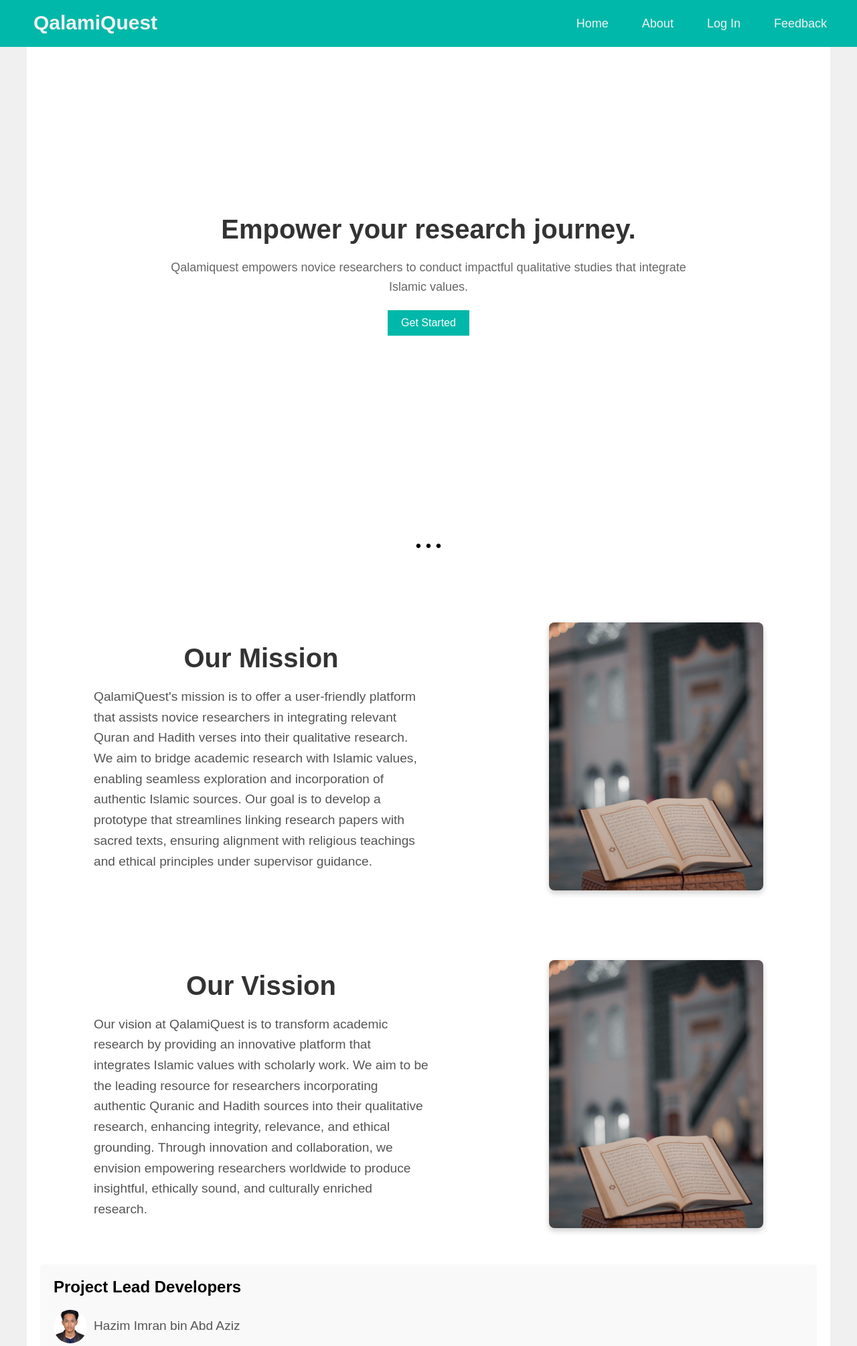
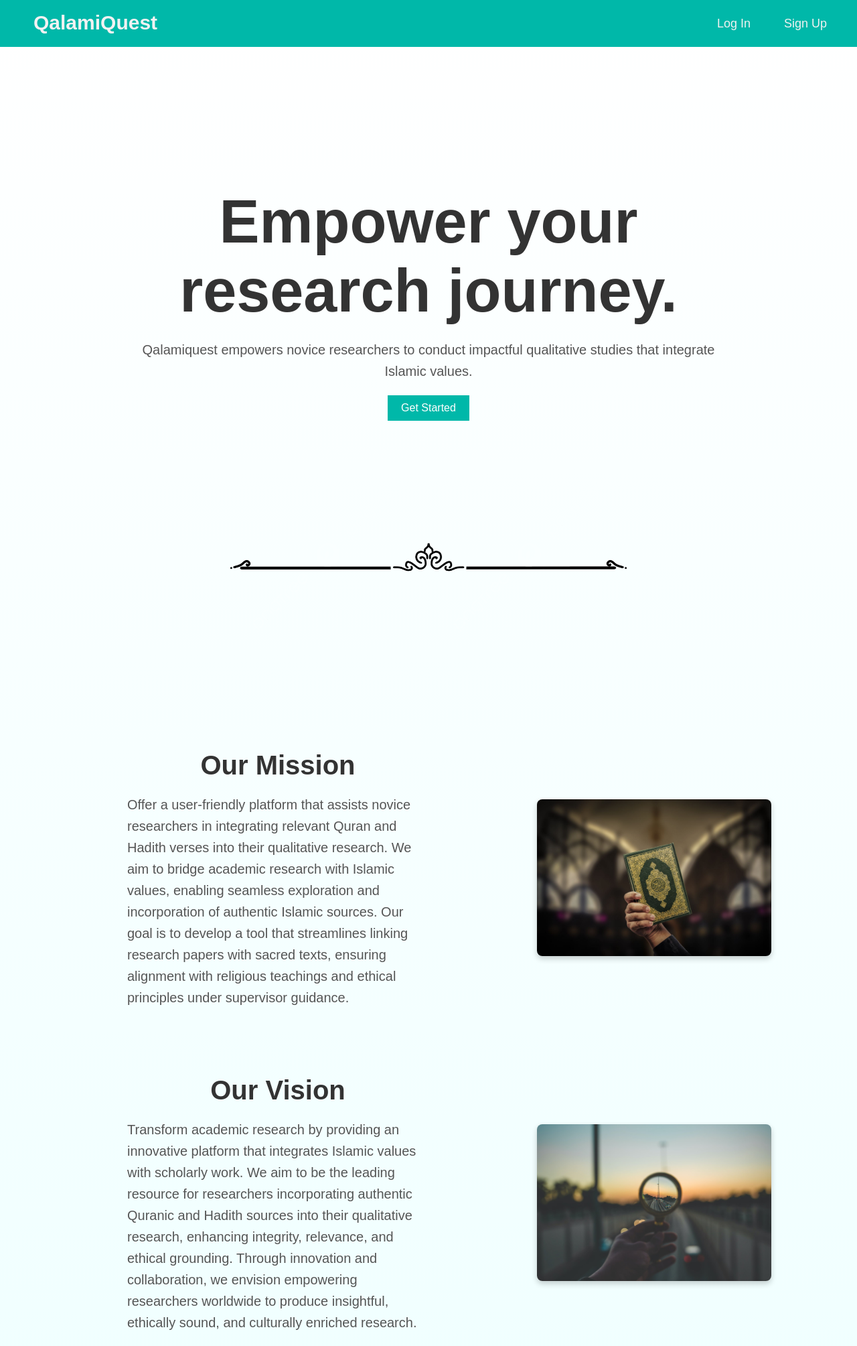
Before and after one commit to harraznasrullah/qalamiquest, a PHP site: page / in a window 1280 px wide. Shown: the top 2009 px of the page at 67% size. Run offline with PHP 8.4, Linux system fonts and the light colour scheme.

Commit message:
tacap baru

```diff
--- a/index.html
+++ b/index.html
@@ -1,14 +1,13 @@
 <!DOCTYPE html>
 <html lang="en">
-
 
 <head>
     <meta charset="UTF-8">
     <meta name="viewport" content="width=device-width, initial-scale=1.0">
     <title>Qalamiquest</title>
     <link rel="stylesheet" href="styles.css">
+
 </head>
-
 
 <body>
     <nav>
@@ -18,17 +17,15 @@
             <input type="radio" name="slider" id="close-btn">
             <ul class="nav-links">
                 <label for="close-btn" class="btn close-btn"><i class="fas fa-times"></i></label>
-            <li><a href="#">Home</a></li>
-            <li><a href="#">About</a></li>
                 <li><a href="#">Log In</a></li>
-            <li><a href="#">Feedback</a></li>
+                <li><a href="#">Sign Up</a></li>
             </ul>
             <label for="menu-btn" class="btn menu-btn"><i class="fas fa-bars"></i></label>
         </div>
     </nav>
 
     <div class="big-container">
-        <div class = "small-container">
+        <div class="small-container">
             <section class="hero">
                 <h1>Empower your research journey.</h1>
                 <p>Qalamiquest empowers novice researchers to conduct impactful qualitative studies that integrate Islamic values.</p>
@@ -36,35 +33,37 @@
             </section>
         </div>
 
-        <div class="divider">• • •</div>
+        <div class="divider">
+            <img src="divider.png" alt="Divider" />
+        </div>
 
-        <!--Mission-->
-        <div class = "small-container">
+        <!-- Mission -->
+        <div class="small-container">
             <div class="section">
                 <div class="text">
                     <h1>Our Mission</h1>
-                    <p>QalamiQuest's mission is to offer a user-friendly platform that assists novice researchers in integrating relevant Quran and Hadith verses into their qualitative research. We aim to bridge academic research with Islamic values, enabling seamless exploration and incorporation of authentic Islamic sources. Our goal is to develop a prototype that streamlines linking research papers with sacred texts, ensuring alignment with religious teachings and ethical principles under supervisor guidance.</p>
+                    <p>Offer a user-friendly platform that assists novice researchers in integrating relevant Quran and Hadith verses into their qualitative research. We aim to bridge academic research with Islamic values, enabling seamless exploration and incorporation of authentic Islamic sources. Our goal is to develop a tool that streamlines linking research papers with sacred texts, ensuring alignment with religious teachings and ethical principles under supervisor guidance.</p>
                 </div>
                 <div class="image">
-                    <img src="quran.jpg" alt="Mission Image">
+                    <img src="kitab.jpg" alt="Mission Image">
                 </div>
             </div>
         </div>
 
-            <!--Vision-->
-        <div class = "small-container">
+        <!-- Vision -->
+        <div class="small-container">
             <div class="section">
+                <div class="image">
+                    <img src="vision.jpg" alt="Vision Image">
+                </div>
                 <div class="text">
-                    <h1>Our Vission</h1>
-                    <p>Our vision at QalamiQuest is to transform academic research by providing an innovative platform that integrates Islamic values with scholarly work. We aim to be the leading resource for researchers incorporating authentic Quranic and Hadith sources into their qualitative research, enhancing integrity, relevance, and ethical grounding. Through innovation and collaboration, we envision empowering researchers worldwide to produce insightful, ethically sound, and culturally enriched research.</p>
-                </div>
-                <div class="image">
-                    <img src="quran.jpg" alt="Mission Image">
+                    <h1>Our Vision</h1>
+                    <p>Transform academic research by providing an innovative platform that integrates Islamic values with scholarly work. We aim to be the leading resource for researchers incorporating authentic Quranic and Hadith sources into their qualitative research, enhancing integrity, relevance, and ethical grounding. Through innovation and collaboration, we envision empowering researchers worldwide to produce insightful, ethically sound, and culturally enriched research.</p>
                 </div>
             </div>
         </div>
 
-            <!--Lead Developers-->
+        <!-- Lead Developers -->
         <section class="developers">
             <h2>Project Lead Developers</h2>
             <div class="developer">
@@ -78,12 +77,16 @@
         </section>
     </div>
 
-            <!--Footer-->
+    <!-- Footer -->
     <footer>
-        <a href="#"><img src="/api/placeholder/20/20" alt="Twitter"></a>
-        <a href="#"><img src="/api/placeholder/20/20" alt="YouTube"></a>
-        <a href="#"><img src="/api/placeholder/20/20" alt="Instagram"></a>
-        <a href="#"><img src="/api/placeholder/20/20" alt="Facebook"></a>
+        <div class="footer-content">
+            <div class="social-links">
+                <a href="https://www.iium.edu.my/"><img src="iium.png" alt="iium"></a>
+            </div>
+            <p>&copy; 2024 QalamiQuest. All rights reserved.</p>
+        </div>
     </footer>
+
 </body>
+
 </html>
--- a/styles.css
+++ b/styles.css
@@ -1,15 +1,17 @@
 body {
     font-family: Arial, sans-serif;
-    margin: 0;
+    margin: 0 auto;
     padding: 0;
-    background-color: #f0f0f0;
+    background: linear-gradient(to bottom, white, #EDFFFF); /* Gradient background */
+
 }
 
 .big-container {
     max-width: 1200px;
     margin: 0 auto;
-    padding: 20px;
-    background-color: white;
+    padding: 150px;
+    background: linear-gradient(to bottom, white, EDFFFF
+    ); /* Gradient background */
 }
 
 header {
@@ -31,19 +33,19 @@ nav a {
     margin-left: 20px;
 }
 h1 {
-    font-size: 36px;
+    font-size: 100px;
     text-align: center;
 }
 .hero {
     text-align: center;
-    margin: 100px;
-    margin-top: 300px;
-    margin-bottom: 300px;
+    margin: 50px 0; /* Reduced from 100px to 50px for top and bottom */
+    padding-top: 30px;
 }
-.hero p {
-    font-size: 18px;
-    color: #666;
+
+.hero h1 {
+  font-size: 90px;
 }
+
 .cta-button {
     background-color: #00b8a9;
     color: white;
@@ -53,16 +55,24 @@ h1 {
     margin-top: 20px;
 }
 .divider {
-    text-align: center;
-    font-size: 24px;
-    margin: 20px 0;
+  text-align: center; /* Center the image */
+  margin: 20px 0; /* Adjust vertical spacing here */
 }
+
+.divider img {
+  width: 80%; /* Adjust the width of the image as needed */
+  max-width: 600px; /* Set a maximum width */
+  height: auto; /* Maintain the aspect ratio */
+}
+
 .mission, .vision {
-    margin-bottom: 40px;
+
+    width: 100%; /* Set to desired width */
+    max-width: 600px; /* Set a maximum width */
+    height: auto; /* Maintain aspect ratio */
+
 }
-.mission h2, .vision h2 {
-    color: #00b8a9;
-}
+
 .image-placeholder {
     background-color: #ddd;
     height: 200px;
@@ -86,17 +96,41 @@ h1 {
     margin-right: 10px;
 }
 footer {
-    background-color: #333;
-    color: white;
-    text-align: center;
-    padding: 10px 0;
+  background-color: #2DAFA0; /* Dark background for the footer */
+  color: #2DAFA0; /* White text color */
+  text-align: center; /* Center text */
+  padding: 20px 0; /* Add padding for spacing */
+  position: relative; /* Positioning */
 }
+
+.footer-content {
+  max-width: 1200px; /* Set a max width for the footer content */
+  margin: 0 auto; /* Center the content */
+}
+
+.social-links {
+  margin-bottom: 10px; /* Spacing below social links */
+}
+
+.social-links a {
+  margin: 0 10px; /* Horizontal spacing between icons */
+}
+
+.social-links img {
+  width: 30px; /* Set a fixed width for social icons */
+  height: auto; /* Maintain aspect ratio */
+}
+
+footer p {
+  font-size: 14px; /* Smaller font size for copyright */
+  color: white; /* Lighter color for the copyright text */
+}
+
 
 
 /* This is for small container for MISSION and VISSION*/
 .small-container {
     max-width: 1000px;
-    margin: 0 auto;
     margin-top: 100px;
 }
 
@@ -105,7 +139,7 @@ footer {
     justify-content: space-between;
     align-items: center;
     margin-bottom: 50px;
-}
+  }
 
 .section:nth-child(odd) .image {
     order: 2;
@@ -120,7 +154,7 @@ footer {
 }
 
 .image img {
-    width: 100%;
+    width: 350px;
     height: auto;
     border-radius: 8px;
     box-shadow: 0 4px 8px rgba(0, 0, 0, 0.2);
@@ -133,7 +167,7 @@ h1 {
 }
 
 p {
-    font-size: 1.2rem;
+    font-size: 20px;
     line-height: 1.6;
     color: #555;
 }
```
Also changed, not shown: divider.png (added), iium.png (added), kitab.jpg (added), vision.jpg (added). Lines whose indentation alone changed are shown as unchanged.
